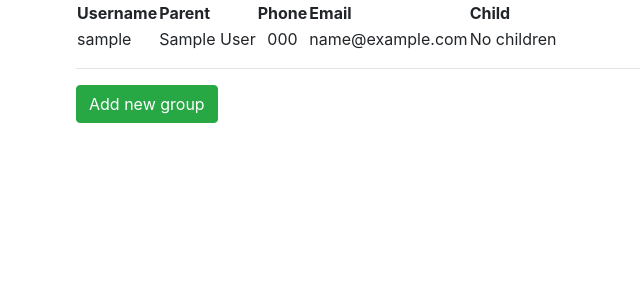
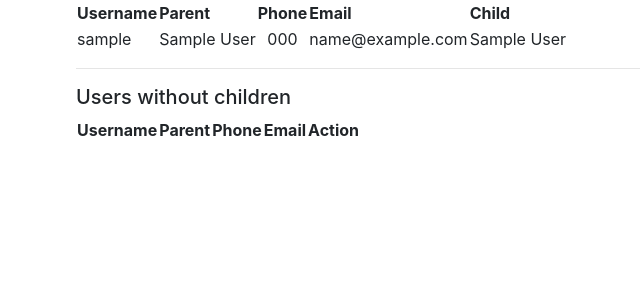
Before and after one commit to Bartecky/Nursery_App, a Django app: a page that uses src/NurseryApp/templates/parent-list-view.html in a window 1280 px wide. Shown: the part 56-356 px from the top of the page, without its empty margins (9-649 px from the left). Run offline with Django 3.2, Linux system fonts and the light colour scheme; tables that the repository leaves empty hold one stand-in row (values such as "Sample post"); lists and menus that the app fills with data are empty; some libraries are stand-ins or nearby versions.

Commit message:
added display-month feature for child-detail, changed date's format, some tweaks in templates

```diff
--- a/src/Nursery/settings.py
+++ b/src/Nursery/settings.py
@@ -117,9 +117,11 @@ TIME_ZONE = 'UTC'
 
 USE_I18N = True
 
-USE_L10N = True
+USE_L10N = False
 
 USE_TZ = True
+
+DATE_FORMAT = "d-m-Y"
 
 
 # Static files (CSS, JavaScript, Images)
--- a/src/NurseryApp/templates/activity-list-view.html
+++ b/src/NurseryApp/templates/activity-list-view.html
@@ -17,11 +17,7 @@
                     <tr>
                         <td>{{ object.name }}</td>
                         <td>{{ object.description }}</td>
-                        {% for child in object.child_set.all %}
-                            <td align="center">{{ child }}</td>
-                        {% empty %}
-                            <td align="center">0</td>
-                        {% endfor %}
+                        <td align="center">{{ object.child_set.all|length }}</td>
                     </tr>
                 {% endfor %}
             </table>
--- a/src/NurseryApp/templates/child-detail-view.html
+++ b/src/NurseryApp/templates/child-detail-view.html
@@ -14,6 +14,7 @@
             <small>
                 <a href="{% url 'child-update-view' object.pk %}">Update</a> |
                 <a href="{% url 'child-delete-view' object.pk %}">Delete</a>
+                <h3>{{ months }}</h3>
             </small>
         </div>
         <div class="col-sm-6">
--- a/src/NurseryApp/templates/child-list-view.html
+++ b/src/NurseryApp/templates/child-list-view.html
@@ -42,9 +42,10 @@
             </table>
         </div>
         <div class="col-sm-4">
-            <h3>Group List</h3>
+            <h3>Available groups</h3>
             {% for group in groups %}
-                <strong><a href="{% url 'group-detail-view' group.pk %}">{{ group }}</a> </strong><br>
+                <strong><a href="{% url 'group-detail-view' group.pk %}">{{ group }}</a></strong>
+                {{ group.child_set.all|length }} / {{ group.max_capacity }}<br>
                 {{ group.description }}
                 <hr>
             {% endfor %}
--- a/src/NurseryApp/templates/diet-list-view.html
+++ b/src/NurseryApp/templates/diet-list-view.html
@@ -17,11 +17,7 @@
                 <tr>
                 <td>{{ object.name }}</td>
                 <td>{{ object.description }}</td>
-                        {% for child in object.child_set.all %}
-                            <td align="center">{{ child }}</td>
-                        {% empty %}
-                            <td align="center">0</td>
-                        {% endfor %}
+                <td align="center">{{ object.child_set.all|length }}</td>
             </tr>
             {% endfor %}
         </table>
--- a/src/NurseryApp/templates/parent-list-view.html
+++ b/src/NurseryApp/templates/parent-list-view.html
@@ -16,26 +16,52 @@
                     <th>Child</th>
                 </tr>
                 {% for object in object_list %}
+                    {% if object.child_set.all %}
                         <tr>
                             <td>{{ object.user.username }}</td>
                             <td align="center">{{ object }}</td>
                             <td align="center">{{ object.phone }}</td>
                             <td align="center">{{ object.email }}</td>
-                        {% for child in object.child.all %}
+                            {% for child in object.child_set.all %}
                                 <td align="center">{{ child }}</td>
                             {% empty %}
                                 <td align="center">No children</td>
                             {% endfor %}
                         </tr>
+                    {% endif %}
                 {% endfor %}
             </table>
-            <hr>
-            <div>
-                <input type="button"
-                       onclick="location.href='{% url 'group-create-view' %}'"
-                       class="btn btn-success"
-                       value="Add new group">
         </div>
     </div>
+    <hr>
+    <div class="row">
+        <div class="col-sm-12">
+            <h5>Users without children</h5>
+            <table>
+                <tr>
+                    <th>Username</th>
+                    <th>Parent</th>
+                    <th>Phone</th>
+                    <th>Email</th>
+                    <th>Action</th>
+                </tr>
+                {% for object in object_list %}
+                    {% if not object.child_set.all %}
+                        <tr>
+                            <td>{{ object.user.username }}</td>
+                            <td align="center">{{ object }}</td>
+                            <td align="center">{{ object.phone }}</td>
+                            <td align="center">{{ object.email }}</td>
+                            <td>
+                                <input type="button"
+                                       onclick="location.href=''"
+                                       class="btn btn-danger"
+                                       value="Remove">
+                            </td>
+                        </tr>
+                    {% endif %}
+                {% endfor %}
         </div>
+    </div>
+
 {% endblock %}
--- a/src/NurseryApp/views.py
+++ b/src/NurseryApp/views.py
@@ -15,7 +15,8 @@ from .forms import (SignupUserForm,
                     AddingTeacherToGroupForm)
 from django.views.generic import View, CreateView, DetailView, UpdateView, DeleteView, ListView
 from django.contrib import messages
-
+import datetime
+from dateutil.relativedelta import relativedelta
 
 class NurseryLoginView(LoginView):
     template_name = 'login-page.html'
@@ -85,6 +86,18 @@ class ChildCreateView(CreateView):
 class ChildDetailView(DetailView):
     queryset = Child.objects.all()
     template_name = 'child-detail-view.html'
+
+    def get_context_data(self, **kwargs):
+        context = super().get_context_data(**kwargs)
+        child_day_of_birth = Child.objects.get(pk=self.kwargs.get('pk')).day_of_birth
+        now = datetime.date.today()
+        rd = relativedelta(now, child_day_of_birth)
+        if rd.years == 0:
+            months = '{} months'.format(rd.months)
+        else:
+            months = '{} year(s), {} month(s)'.format(rd.years, rd.months)
+        context['months'] = months
+        return context
 
 
 class ChildUpdateView(UpdateView):
@@ -273,16 +286,22 @@ class AddingChildToGroupView(View):
 
     def post(self, request, pk):
         form = AddingChildToGroupForm(request.POST or None)
+        ctx = {
+            'form': form
+        }
         if form.is_valid():
             child = Child.objects.get(pk=pk)
             group = form.cleaned_data['group']
             group_object = Group.objects.get(name=group)
+            if group_object.child_set.all().count() >= group_object.max_capacity:
+                messages.success(request, 'This group if full, pick another one')
+                return redirect(reverse_lazy('child-list-view'))
             group_object.child_set.add(child)
             child.status = '3'
             child.save()
             group_object.save()
             return redirect(reverse_lazy('child-list-view'))
-        return render(request, 'child-add-group-view.html', {'form': form})
+        return render(request, 'child-add-group-view.html', ctx)
 
 
 class AddingTeacherToGroupView(View):
```
Lines whose indentation alone changed are shown as unchanged.
